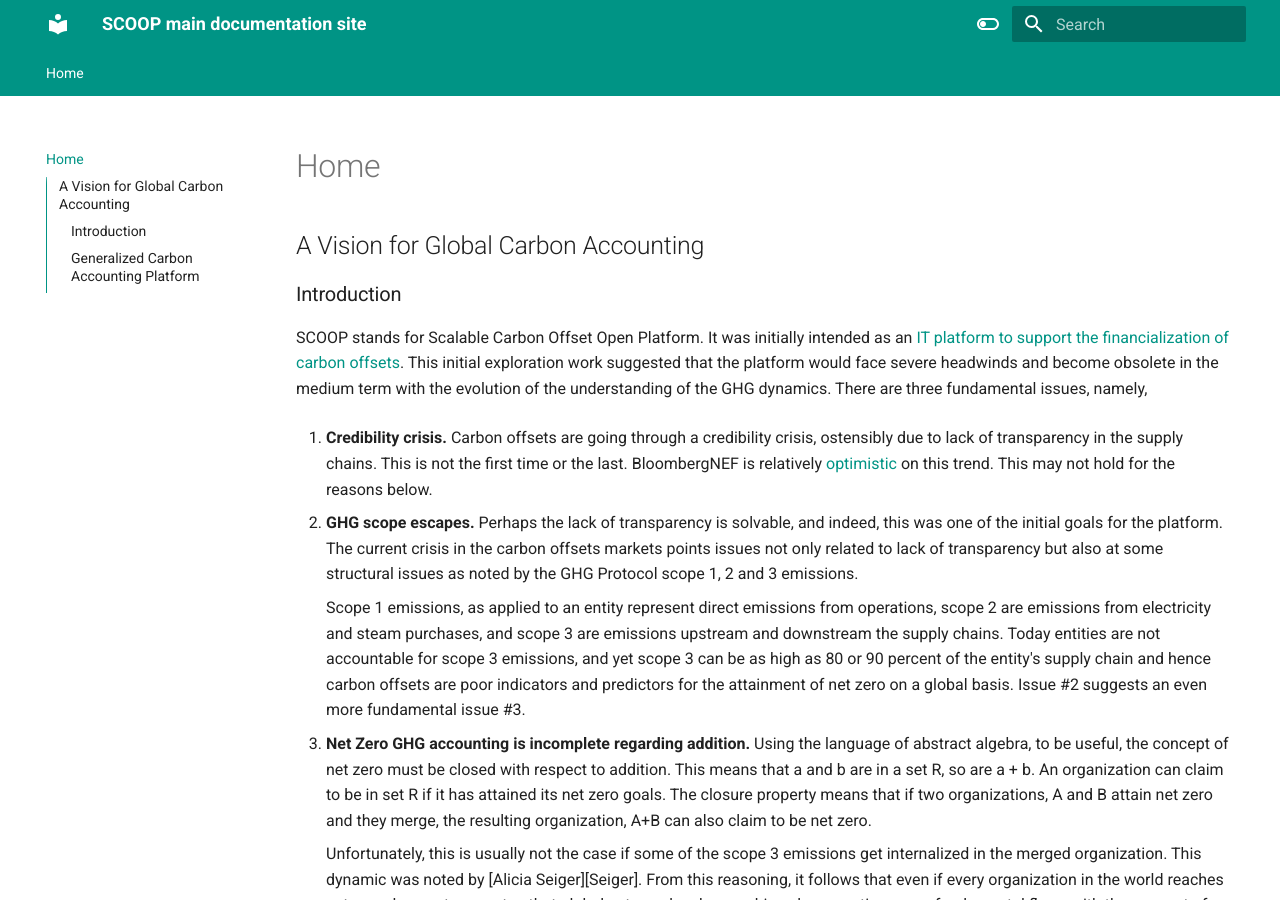
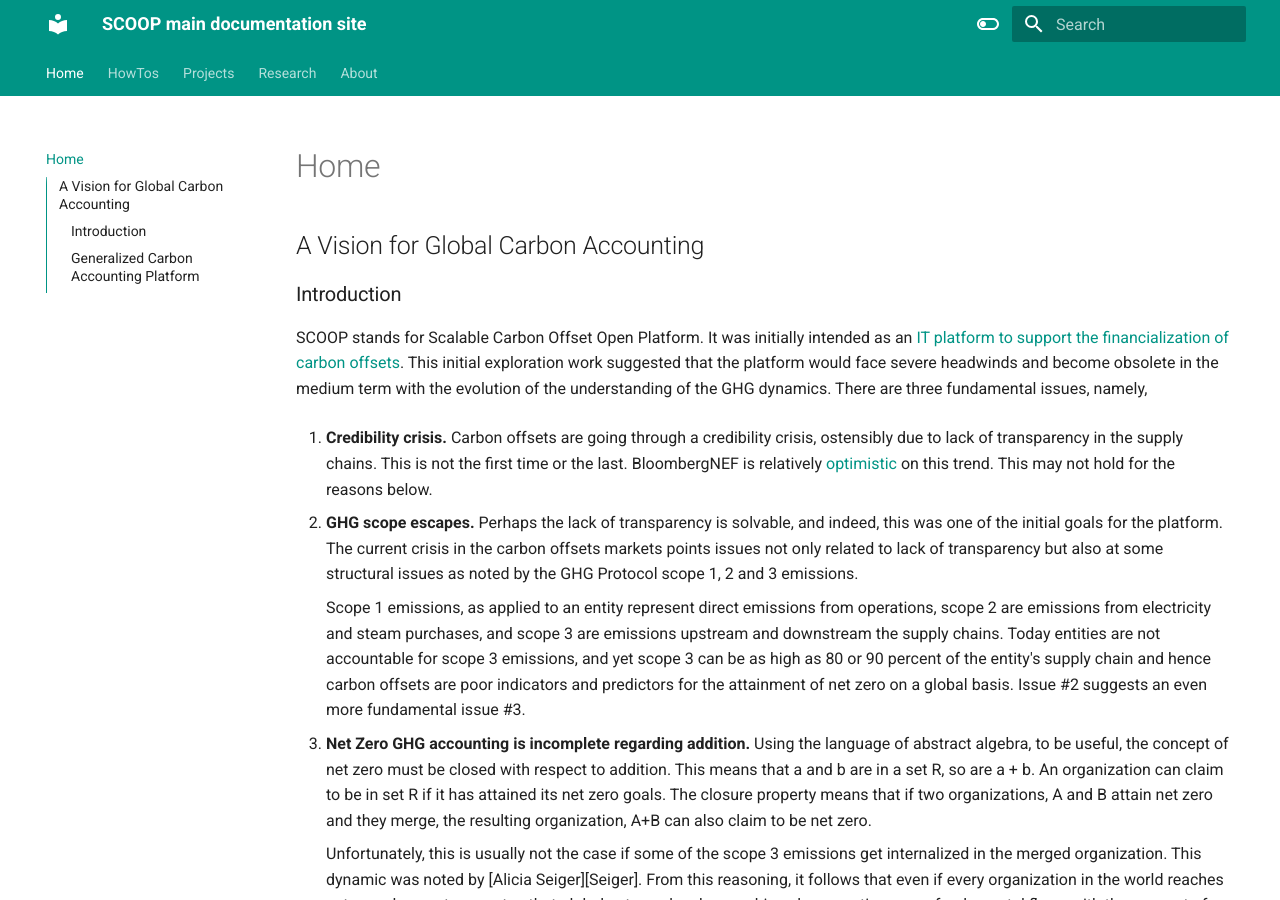
Before and after one commit to Carbon-Offset-Open-Platform/mainPublicDoc, an MkDocs documentation site: the page built from docs/index.md, in a window 1280 px wide and 900 px high. Built offline with MkDocs 1.6.1 and Material for MkDocs 9.7.7, drawn with Linux system fonts in a browser that asks for light colours; some of the changed lines change nothing that is shown.

Commit message:
Adds structure to site, needs content

```diff
--- a/mkdocs.yml
+++ b/mkdocs.yml
@@ -30,6 +30,16 @@ theme:
       accent: lime
   language: en
 
+nav:
+  - Home: 'index.md'
+  - HowTos:
+    - Documentation: 'howto/CollaborateWithDocumentation.md'
+  - Projects:
+    - PoC: 'projects/proofOfConcept.md'
+  - Research:
+    - Symmetric encryption hardware: 'research/SymmetricEncryptionHardware.md'
+  - About: 'about.md'
+
 markdown_extensions:
   - def_list
   - pymdownx.tasklist:
```
Also changed, not shown: docs/about.md (added), docs/howto/CollaborateWithDocumentation.md (added), docs/projects/proofOfConcept.md (added), docs/research/SymmetricEncryptionHardware.md (added).
